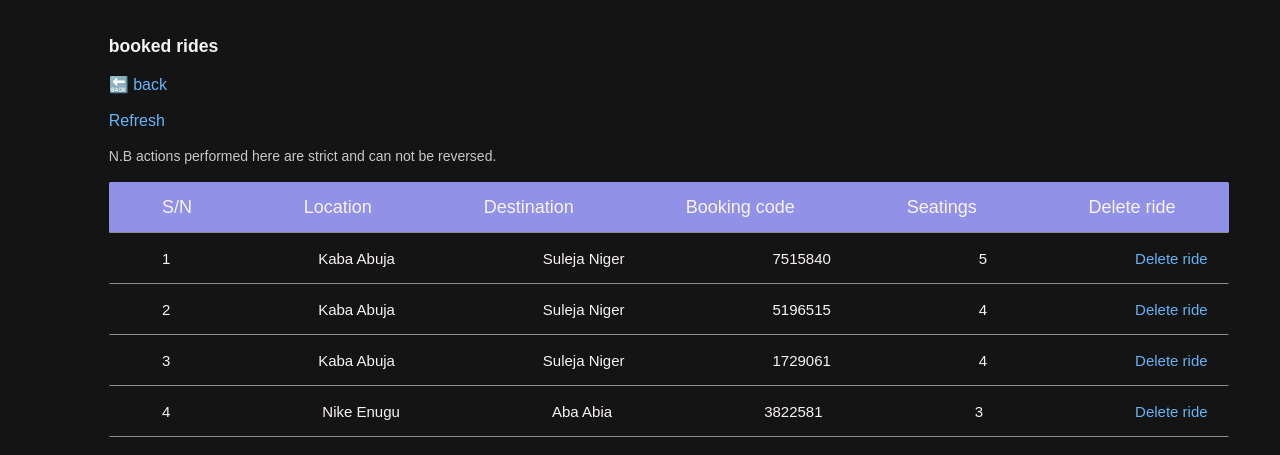
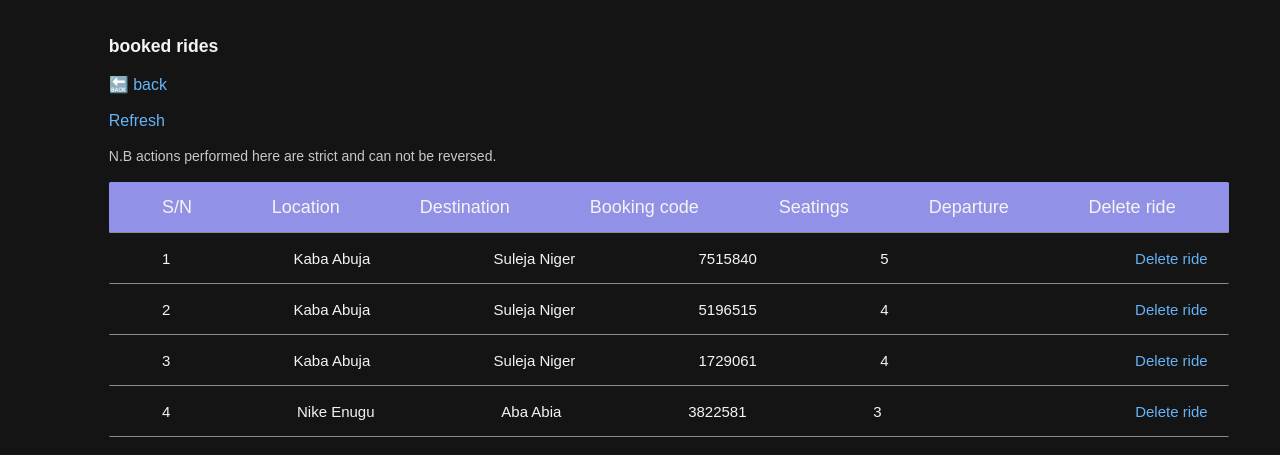
Before and after one commit to Emm-Anuel100/Goo-web-app, a PHP site: page /Goo/Admin/booked_rides.php in a window 1280 px wide. Shown: the part 166-621 px from the top of the page. Run offline with PHP 8.4, Linux system fonts and the light colour scheme; data that the repository does not hold is empty.

Commit message:
Update booked_rides.php

```diff
--- a/Admin/booked_rides.php
+++ b/Admin/booked_rides.php
@@ -67,6 +67,7 @@ if (mysqli_num_rows($result) < 0) {
                <span>Destination</span>
                <span>Booking code</span>
                <span>Seatings</span>
+               <span>Departure</span>
                <span>Delete ride</span>
             </div>
 
@@ -81,6 +82,7 @@ if (mysqli_num_rows($result) < 0) {
                <span><?php echo $row["destination"]; ?></span>
                <span><?php echo $row["booking_code"]; ?></span>
                <span><?php echo $row["seatings"]; ?></span>
+               <span><?php echo $row["departure"]; ?></span>
                <span><?php echo "<a href='booked_rides.php?id=".$row['id']."'>Delete ride</a>" ?></span>
             </div>
             <?php  $i++; }  ?>
```
